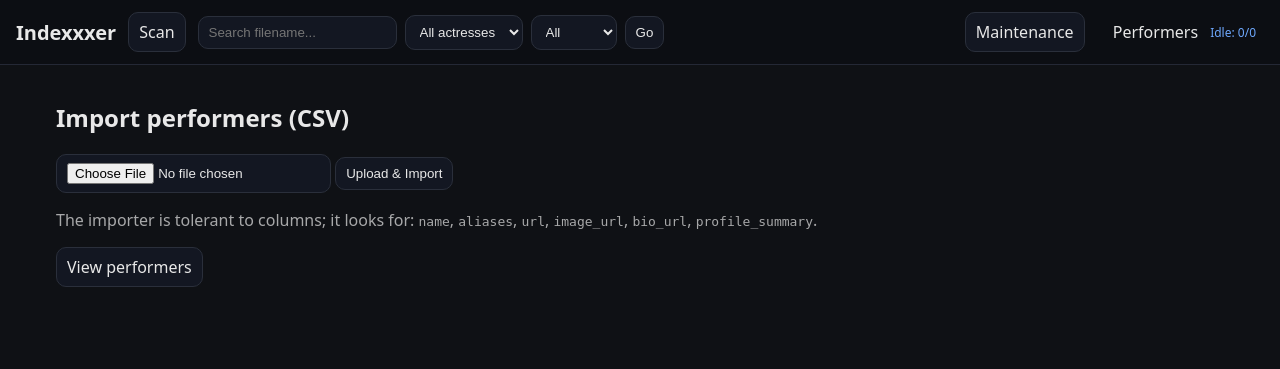
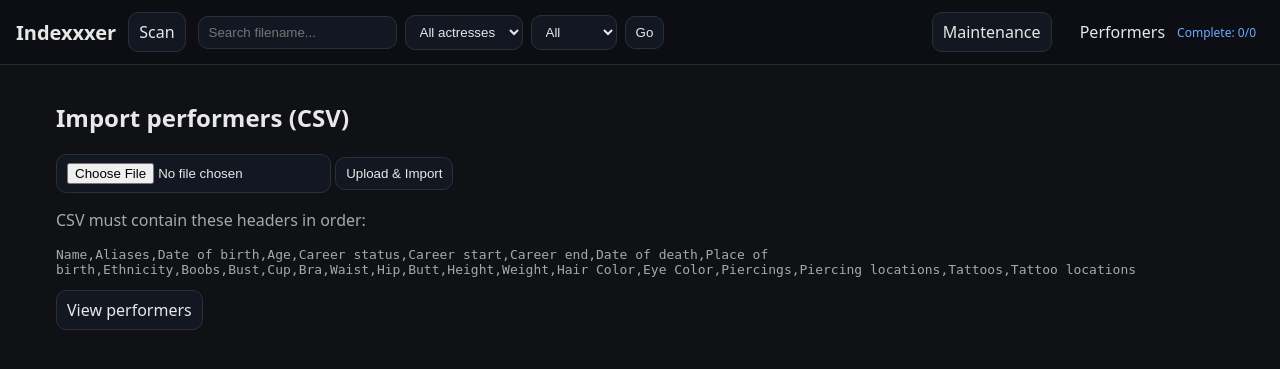
Before and after one commit to code-418dotcom/indexxxer, a FastAPI app: page /maintenance/performers in a window 1280 px wide. Shown: the top 369 px of the page. Run offline with FastAPI, Linux system fonts and the light colour scheme; parts of the project's set-up code (start-up, migrations or seed data) failed here and were passed over.

Commit message:
Add performer cards with CSV import and editing

```diff
--- a/app/main.py
+++ b/app/main.py
@@ -422,6 +422,59 @@
         "request": request, "p": p, "media": media
     })
 
+@app.get("/performer/{pid}/edit", response_class=HTMLResponse)
+def performer_edit(request: Request, pid: int):
+    with get_session() as s:
+        p = s.get(Performer, pid)
+        if not p:
+            raise HTTPException(404)
+    return templates.TemplateResponse("performer_edit.html", {"request": request, "p": p})
+
+@app.post("/performer/{pid}/edit")
+async def performer_edit_post(request: Request, pid: int):
+    form = await request.form()
+    with get_session() as s:
+        p = s.get(Performer, pid)
+        if not p:
+            raise HTTPException(404)
+        p.name = form.get("name", p.name)
+        p.aliases = form.get("aliases", "")
+        p.dob = form.get("dob", "")
+        age = form.get("age")
+        p.age = int(age) if age and str(age).isdigit() else None
+        p.career_status = form.get("career_status", "")
+        p.career_start = form.get("career_start", "")
+        p.career_end = form.get("career_end", "")
+        p.dod = form.get("dod", "")
+        p.pob = form.get("pob", "")
+        p.ethnicity = form.get("ethnicity", "")
+        p.boobs = form.get("boobs", "")
+        p.bust = form.get("bust", "")
+        p.cup = form.get("cup", "")
+        p.bra = form.get("bra", "")
+        p.waist = form.get("waist", "")
+        p.hip = form.get("hip", "")
+        p.butt = form.get("butt", "")
+        p.height = form.get("height", "")
+        p.weight = form.get("weight", "")
+        p.hair_color = form.get("hair_color", "")
+        p.eye_color = form.get("eye_color", "")
+        p.piercings = form.get("piercings", "")
+        p.piercing_locations = form.get("piercing_locations", "")
+        p.tattoos = form.get("tattoos", "")
+        p.tattoo_locations = form.get("tattoo_locations", "")
+        s.add(p)
+        s.commit()
+    image = form.get("image")
+    if hasattr(image, "filename") and image.filename:
+        data = await image.read()
+        try:
+            with open(perf_image_path(pid), "wb") as f:
+                f.write(data)
+        except Exception:
+            pass
+    return RedirectResponse(f"/performer/{pid}", status_code=303)
+
 # ----------------------------------------------------------------------------
 # Performer import page + handler
 # ----------------------------------------------------------------------------
@@ -434,64 +487,72 @@
 
 @app.post("/maintenance/performers/import", response_class=HTMLResponse)
 async def maint_perf_import(request: Request, file: UploadFile = FastFile(...)):
-    # read bytes and parse CSV leniently
+    # read bytes and parse CSV strictly by headers
     raw = await file.read()
     text = raw.decode("utf-8", errors="ignore")
     import csv, io
-    reader = csv.DictReader(io.StringIO(text))
+    reader = csv.reader(io.StringIO(text))
+    rows = list(reader)
+    expected = [
+        "Name","Aliases","Date of birth","Age","Career status","Career start",
+        "Career end","Date of death","Place of birth","Ethnicity","Boobs","Bust",
+        "Cup","Bra","Waist","Hip","Butt","Height","Weight","Hair Color",
+        "Eye Color","Piercings","Piercing locations","Tattoos","Tattoo locations"
+    ]
+    if not rows or rows[0] != expected:
+        return templates.TemplateResponse(
+            "perf_import.html",
+            {"request": request, "result": {"error": "Invalid headers"}},
+        )
     added = updated = 0
     with get_session() as s:
-        for row in reader:
-            if not row:
+        for row in rows[1:]:
+            if not row or not row[0].strip():
                 continue
-            # flexible keys
-            def get(*keys):
-                for k in keys:
-                    if k in row and row[k]:
-                        return row[k]
-                # case-insensitive match
-                for k in row:
-                    if k.lower() in [kk.lower() for kk in keys] and row[k]:
-                        return row[k]
-                return ""
-            name = (get("name","Name") or "").strip()
-            if not name:
-                continue
-            aliases = get("Aliases","aliases")
-            site_url = get("url","site_url","Official website")
-            image_url = get("image_url","Image URL","image")
-            bio_url = get("bio_url","Bio URL")
-            profile_summary = get("profile_summary","Profile Summary")
-            # upsert by name
+            data = dict(zip(expected, row))
+            name = data["Name"].strip()
+            aliases = data.get("Aliases", "")
             obj = s.query(Performer).filter(Performer.name == name).first()
+            fields = {
+                "aliases": aliases,
+                "dob": data.get("Date of birth", ""),
+                "age": int(data.get("Age")) if data.get("Age") and data.get("Age").isdigit() else None,
+                "career_status": data.get("Career status", ""),
+                "career_start": data.get("Career start", ""),
+                "career_end": data.get("Career end", ""),
+                "dod": data.get("Date of death", ""),
+                "pob": data.get("Place of birth", ""),
+                "ethnicity": data.get("Ethnicity", ""),
+                "boobs": data.get("Boobs", ""),
+                "bust": data.get("Bust", ""),
+                "cup": data.get("Cup", ""),
+                "bra": data.get("Bra", ""),
+                "waist": data.get("Waist", ""),
+                "hip": data.get("Hip", ""),
+                "butt": data.get("Butt", ""),
+                "height": data.get("Height", ""),
+                "weight": data.get("Weight", ""),
+                "hair_color": data.get("Hair Color", ""),
+                "eye_color": data.get("Eye Color", ""),
+                "piercings": data.get("Piercings", ""),
+                "piercing_locations": data.get("Piercing locations", ""),
+                "tattoos": data.get("Tattoos", ""),
+                "tattoo_locations": data.get("Tattoo locations", ""),
+            }
             if obj:
-                obj.aliases = aliases or obj.aliases
-                obj.site_url = site_url or obj.site_url
-                obj.image_url = image_url or obj.image_url
-                obj.bio_url = bio_url or obj.bio_url
-                obj.profile_summary = profile_summary or obj.profile_summary
+                for k,v in fields.items():
+                    setattr(obj, k, v or getattr(obj, k))
                 updated += 1
             else:
-                obj = Performer(name=name, aliases=aliases or "", site_url=site_url or "",
-                                image_url=image_url or "", bio_url=bio_url or "",
-                                profile_summary=profile_summary or "")
+                obj = Performer(name=name, **fields)
                 s.add(obj)
-                s.flush()  # get id
+                s.flush()
                 added += 1
-            # cache image (best-effort)
-            if image_url:
-                data = download_file(image_url)
-                if data:
-                    pth = perf_image_path(obj.id)
-                    try:
-                        with open(pth, "wb") as f:
-                            f.write(data)
-                    except Exception:
-                        pass
         s.commit()
-    return templates.TemplateResponse("perf_import.html", {
-        "request": request, "result": {"added": added, "updated": updated}
-    })
+    return templates.TemplateResponse(
+        "perf_import.html",
+        {"request": request, "result": {"added": added, "updated": updated}},
+    )
 
 
 @app.get("/media/{media_id}/zip/{index}")
--- a/app/static/styles.css
+++ b/app/static/styles.css
@@ -38,6 +38,9 @@
 .meta .name{font-size:14px;white-space:nowrap;overflow:hidden;text-overflow:ellipsis}
 .meta .sub{font-size:12px;color:var(--muted)}
 
+table.perf-details{border-collapse:collapse;margin-top:8px}
+table.perf-details th,table.perf-details td{padding:4px 8px;text-align:left}
+
 /* Fluid media */
 .media-wrap{width:100%;max-width:var(--maxw);margin:0 auto;border:1px solid #242835;background:#0b0d12;border-radius:12px;overflow:hidden}
 .video-wrap{position:relative;width:100%;aspect-ratio:16/9;background:#000}
--- a/app/templates/perf_import.html
+++ b/app/templates/perf_import.html
@@ -8,8 +8,13 @@
   <button>Upload & Import</button>
 </form>
 {% if result %}
-  <p>Added: {{ result.added }}, Updated: {{ result.updated }}</p>
+  {% if result.error %}
+    <p style="color:#f66">{{ result.error }}</p>
+  {% else %}
+    <p>Added: {{ result.added }}, Updated: {{ result.updated }}</p>
+  {% endif %}
 {% endif %}
-<p style="opacity:.7">The importer is tolerant to columns; it looks for: <code>name</code>, <code>aliases</code>, <code>url</code>, <code>image_url</code>, <code>bio_url</code>, <code>profile_summary</code>.</p>
+<p style="opacity:.7">CSV must contain these headers in order:</p>
+<pre style="opacity:.7;white-space:pre-wrap">Name,Aliases,Date of birth,Age,Career status,Career start,Career end,Date of death,Place of birth,Ethnicity,Boobs,Bust,Cup,Bra,Waist,Hip,Butt,Height,Weight,Hair Color,Eye Color,Piercings,Piercing locations,Tattoos,Tattoo locations</pre>
 <a href="/performers" class="btn">View performers</a>
 {% endblock %}
```
Also changed, not shown: app/database.py (+31 -0 lines), app/models.py (+23 -0 lines), app/templates/performer.html (+27 -3 lines), app/templates/performer_edit.html (added, +35 -0 lines).
